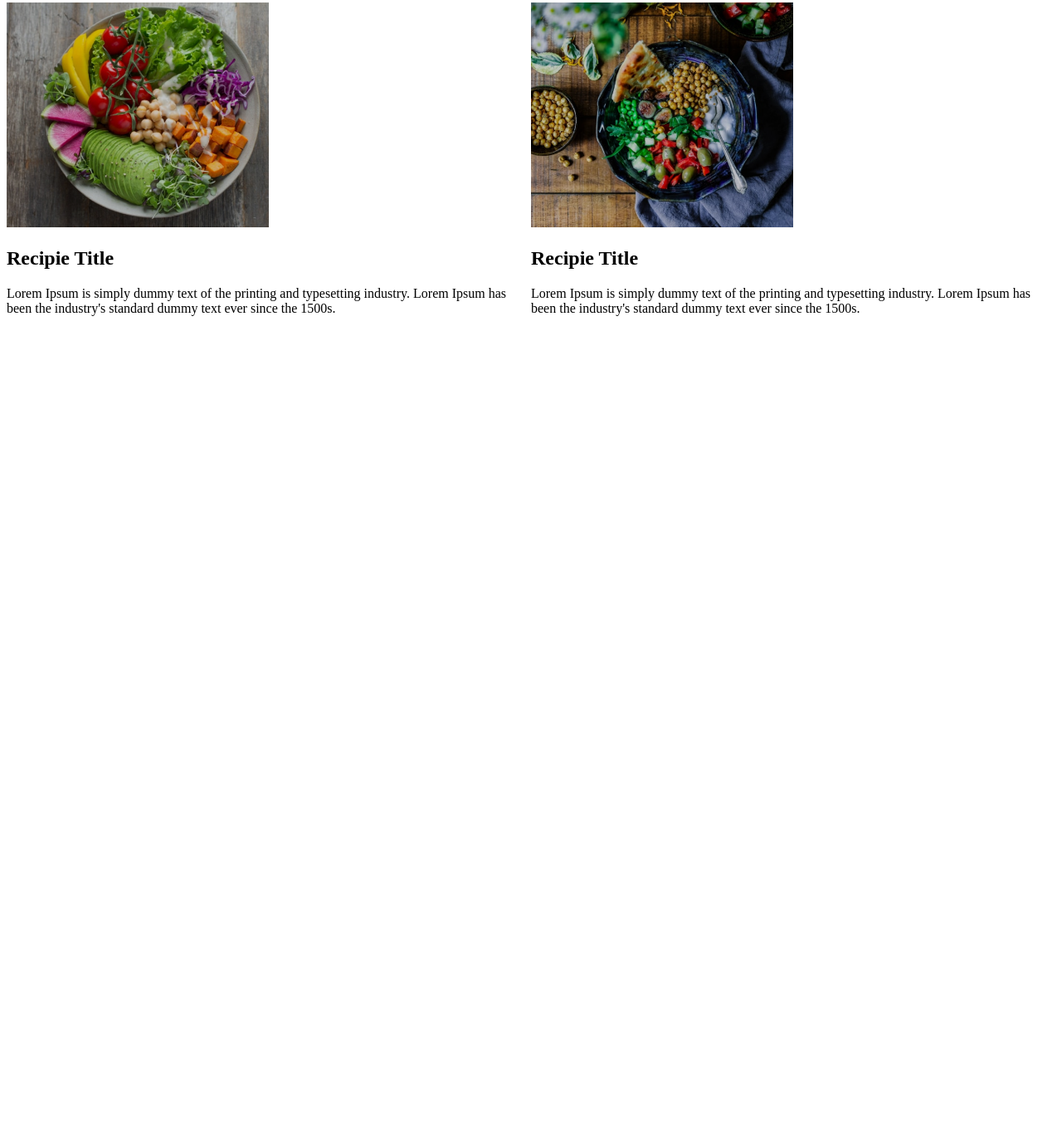
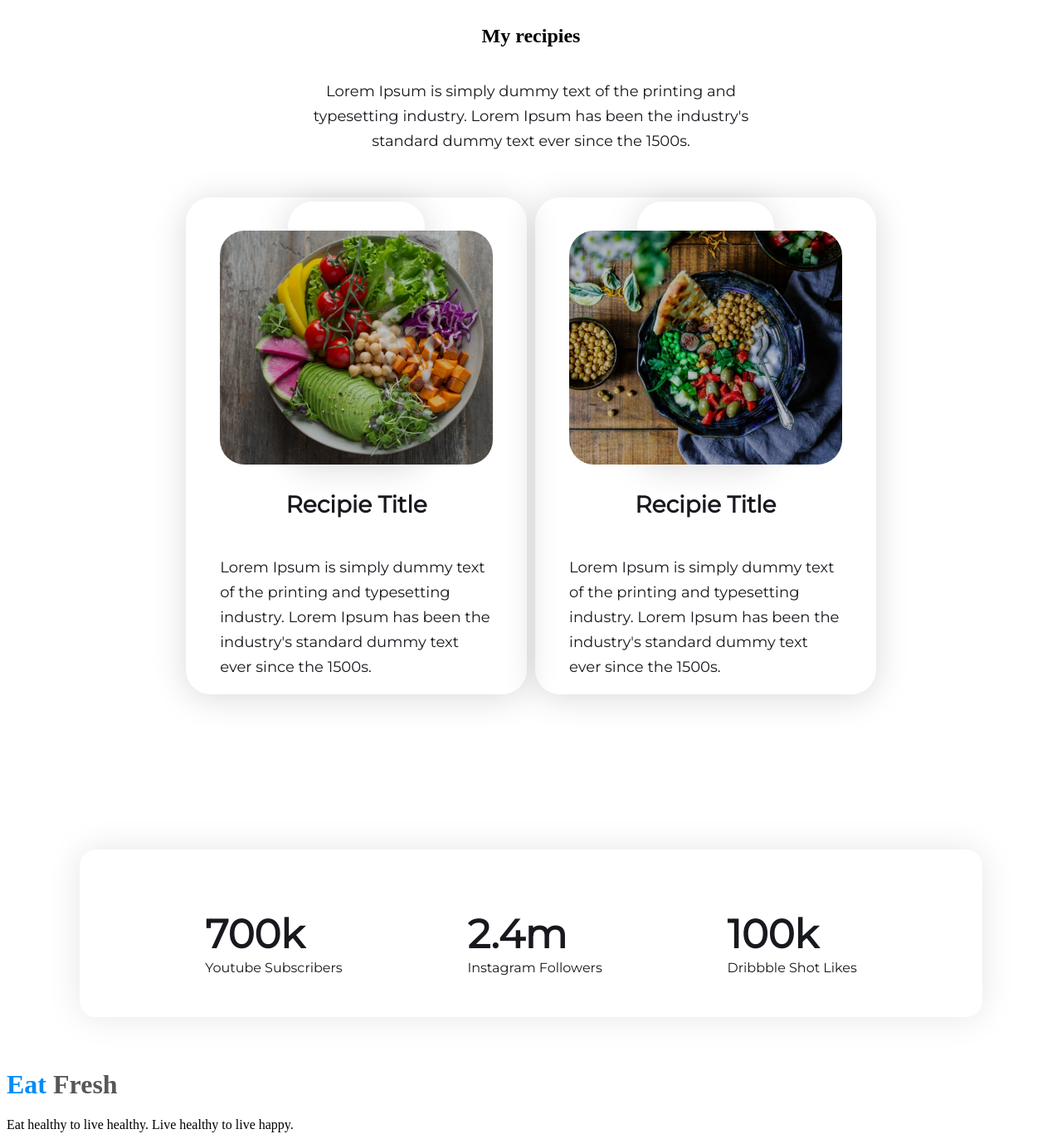
Before and after one commit to sohanemon/food-network, a plain HTML site: page index.html in a window 1280 px wide. Shown: the part 1447-2820 px from the top of the page at 83% size. Before the commit the page ends 1852 px from the top, so only its background shows below. Drawn offline with Linux system fonts and the light colour scheme.

Commit message:
Footer alpha

```diff
--- a/index.html
+++ b/index.html
@@ -60,7 +60,7 @@
         <div>
           <div><img src="./img/food/Project Cover8.png" alt="" /></div>
           <h1>Recipie Title</h1>
-          <p>
+          <p class="text-in-recipie">
             Lorem Ipsum is simply dummy text of the printing and typesetting
             industry. Lorem Ipsum has been the industry's standard dummy text
             ever since the 1500s.
@@ -68,5 +68,26 @@
         </div>
       </div>
     </section>
+    <section class="records">
+      <div>
+        <h1>700k</h1>
+        <p>Youtube Subscribers</p>
+      </div>
+      <div>
+        <h1>2.4m</h1>
+        <p>Instagram Followers</p>
+      </div>
+      <div>
+        <h1>100k</h1>
+        <p>Dribbble Shot Likes</p>
+      </div>
+    </section>
+    <footer>
+      <h1>
+        <span>Eat</span>
+        Fresh
+      </h1>
+      <p>Eat healthy to live healthy. Live healthy to live happy.</p>
+    </footer>
   </body>
 </html>
--- a/style.css
+++ b/style.css
@@ -78,13 +78,91 @@
 .about p {
   margin: 30px 0 80px;
 }
+.my-recipies {
+  margin: 0;
+  padding: 7%;
+  display: flex;
+  flex-direction: column;
+  align-items: center;
+}
+
 .my-recipies > div {
   display: flex;
+  padding: 30px;
+  justify-content: center;
 }
 .my-recipies > div div {
+  width: 40%;
+  box-shadow: 0px 4px 40px rgba(0, 0, 0, 0.15);
+  border-radius: 30px;
+  margin: 5px 5px;
+  display: flex;
+  flex-direction: column;
+  align-items: center;
+  justify-content: space-between;
+}
+.my-recipies img {
+  margin-top: 35px;
+  width: 200%;
+  border-radius: 30px;
+}
+.my-recipies > p {
+  text-align: center;
   width: 50%;
 }
-.my-recipies img {
-  height: 100%;
-  width: 100%;
+.my-recipies div > p {
+  width: 80%;
 }
+.my-recipies div h1 {
+  font-weight: 800;
+  font-family: var(--mon);
+  font-size: 28px;
+  line-height: 40px;
+  /* identical to box height, or 143% */
+
+  font-feature-settings: "liga" off;
+
+  /* Text / Gray 900 */
+
+  color: #18191f;
+}
+.my-recipies p {
+  font-family: var(--mon);
+  font-size: 18px;
+  line-height: 30px;
+  color: #18191f;
+}
+
+.records {
+  display: flex;
+  justify-content: space-evenly;
+  box-shadow: 0px 0px 40px rgba(0, 0, 0, 0.1);
+  border-radius: 20px;
+  align-items: center;
+  margin: 5% 7%;
+  padding: 30px 0;
+}
+.records h1 {
+  margin-bottom: -20px;
+  font-weight: 700;
+  font-size: 48px;
+  line-height: 64px;
+  font-family: var(--mon);
+  font-feature-settings: "liga" off;
+
+  color: #18191f;
+}
+.records p {
+  font-family: "Montserrat";
+  font-style: normal;
+  font-weight: 400;
+  font-size: 16px;
+  line-height: 26px;
+  color: #18191f;
+}
+footer span {
+  color: var(--primary-color);
+}
+footer h1 {
+  color: var(--secondary-color);
+}
```
